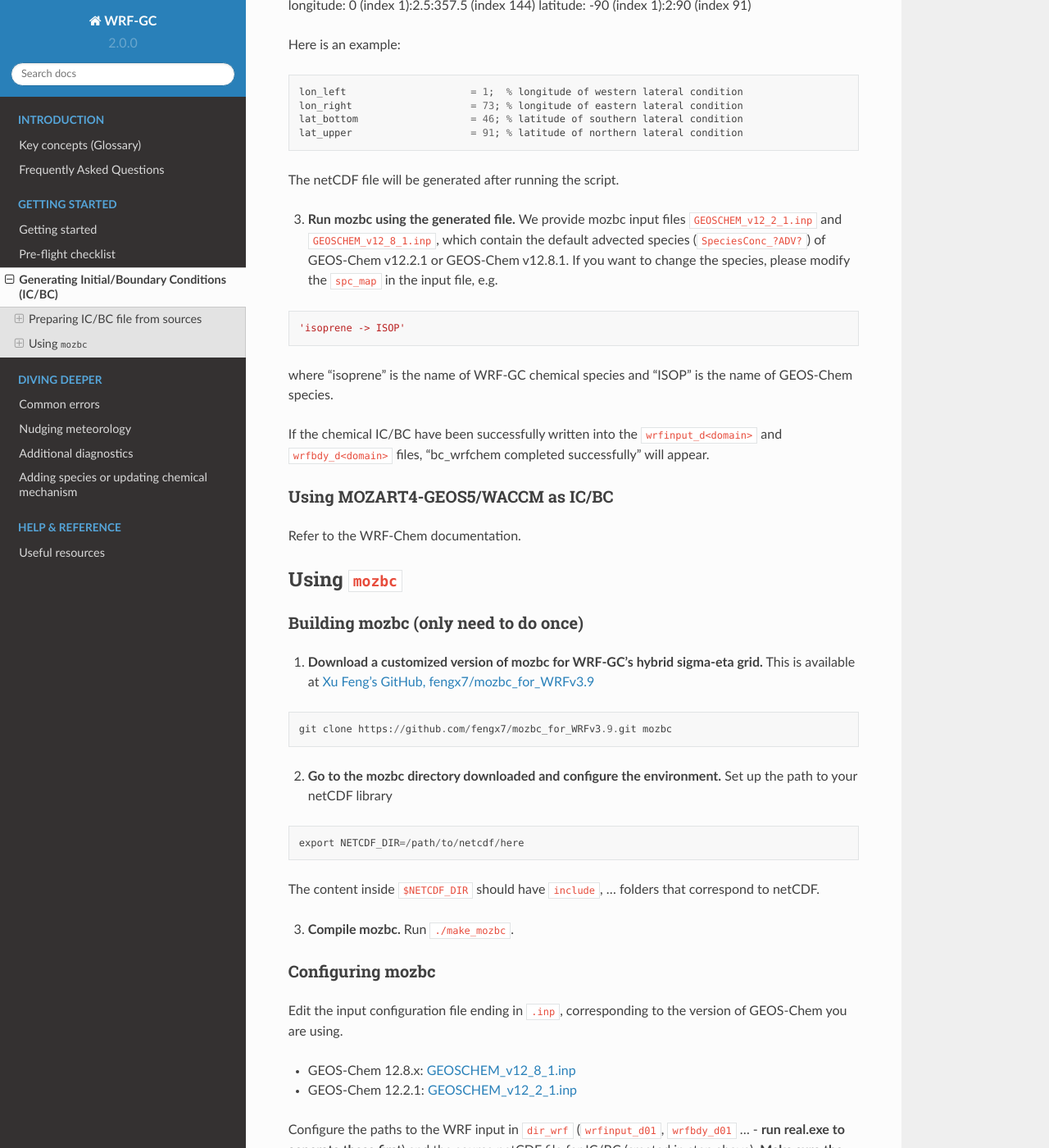
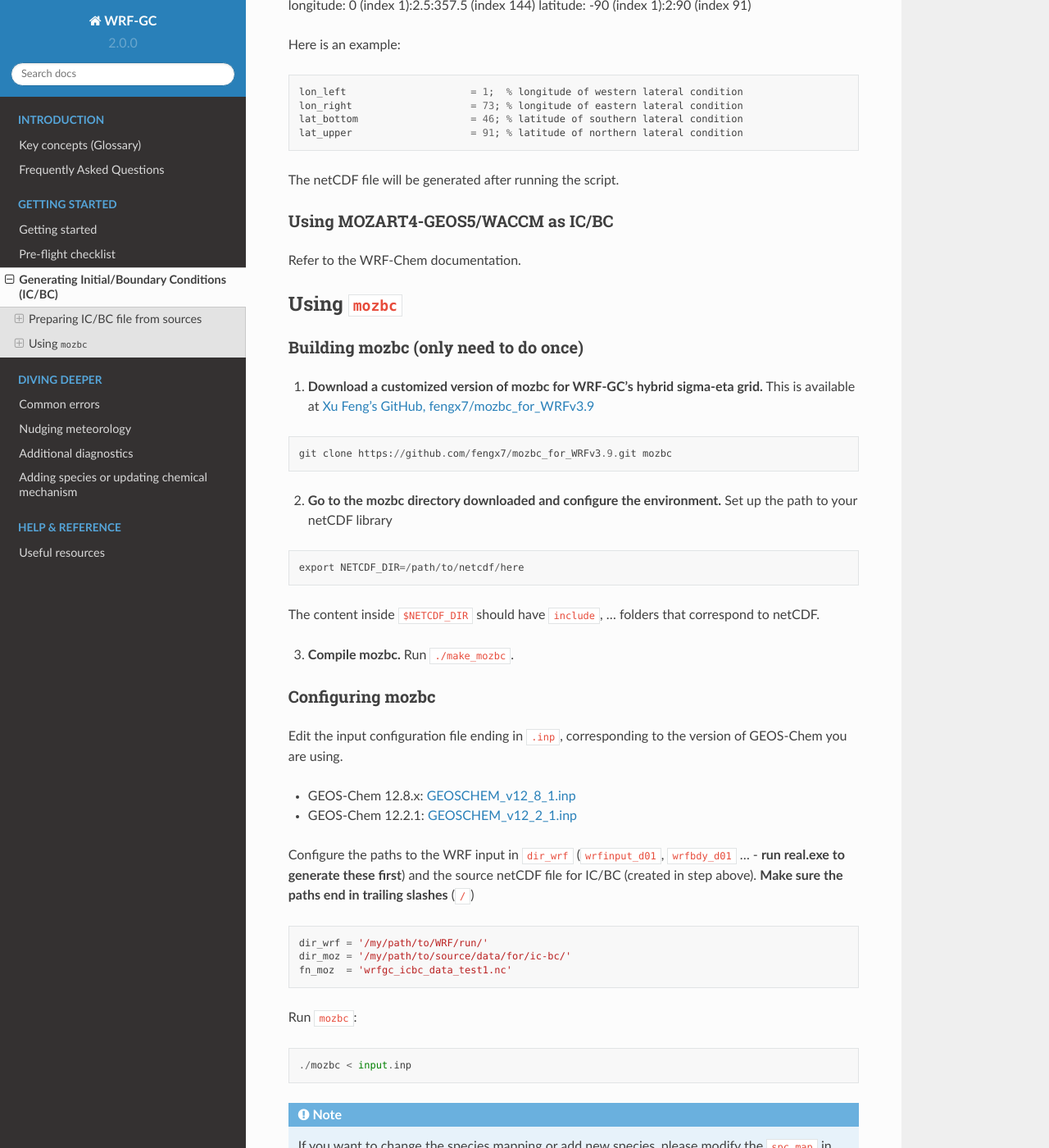
Before and after one commit to WRF-GC/documentation, a Sphinx documentation site: the page built from docs/source/icbc.rst, in a window 1280 px wide and 1400 px high, scrolled down 1826 px. Shown: the whole window at 82% size. Built offline with Sphinx 7.4.7 and the Read the Docs theme 2.0.0, drawn with Linux system fonts in a browser that asks for light colours; some of the changed text lies outside the part shown.

Commit message:
Improve notes on mozbc

```diff
--- a/docs/source/icbc.rst
+++ b/docs/source/icbc.rst
@@ -81,16 +81,6 @@
 
 The netCDF file will be generated after running the script.
 
-3. **Run mozbc using the generated file.** We provide mozbc input files ``GEOSCHEM_v12_2_1.inp`` and ``GEOSCHEM_v12_8_1.inp``, which contain the default advected species (``SpeciesConc_?ADV?``) of GEOS-Chem v12.2.1 or GEOS-Chem v12.8.1. If you want to change the species, please modify the ``spc_map`` in the input file, e.g.
-
-.. code-block::
-
-    'isoprene -> ISOP'
-
-where "isoprene" is the name of WRF-GC chemical species and "ISOP" is the name of GEOS-Chem species.
-
-If the chemical IC/BC have been successfully written into the ``wrfinput_d<domain>`` and ``wrfbdy_d<domain>`` files, "bc_wrfchem completed successfully" will appear.
-
 Using MOZART4-GEOS5/WACCM as IC/BC
 ^^^^^^^^^^^^^^^^^^^^^^^^^^^^^^^^^^^
 
@@ -140,3 +130,9 @@
 .. code-block::
 
         ./mozbc < input.inp
+
+.. note::
+    If you want to change the species mapping or add new species, please modify the ``spc_map`` in the input file, e.g.: ``'isoprene -> ISOP'`` where "isoprene" is the name of WRF-GC chemical species and "ISOP" is the name of GEOS-Chem species.
+
+
+If the chemical IC/BC have been successfully written into the ``wrfinput_d<domain>`` and ``wrfbdy_d<domain>`` files, "bc_wrfchem completed successfully" will appear.
```
